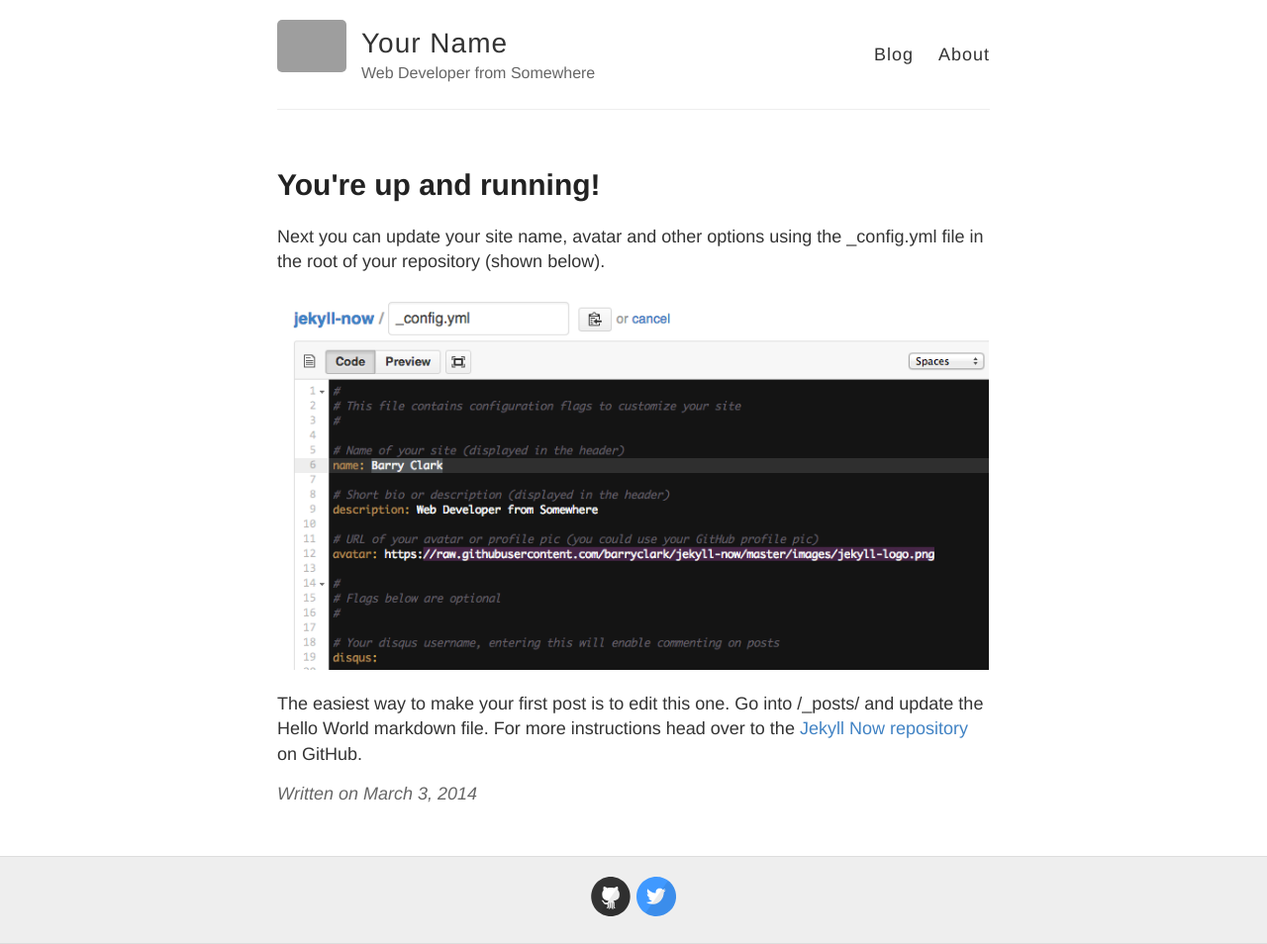
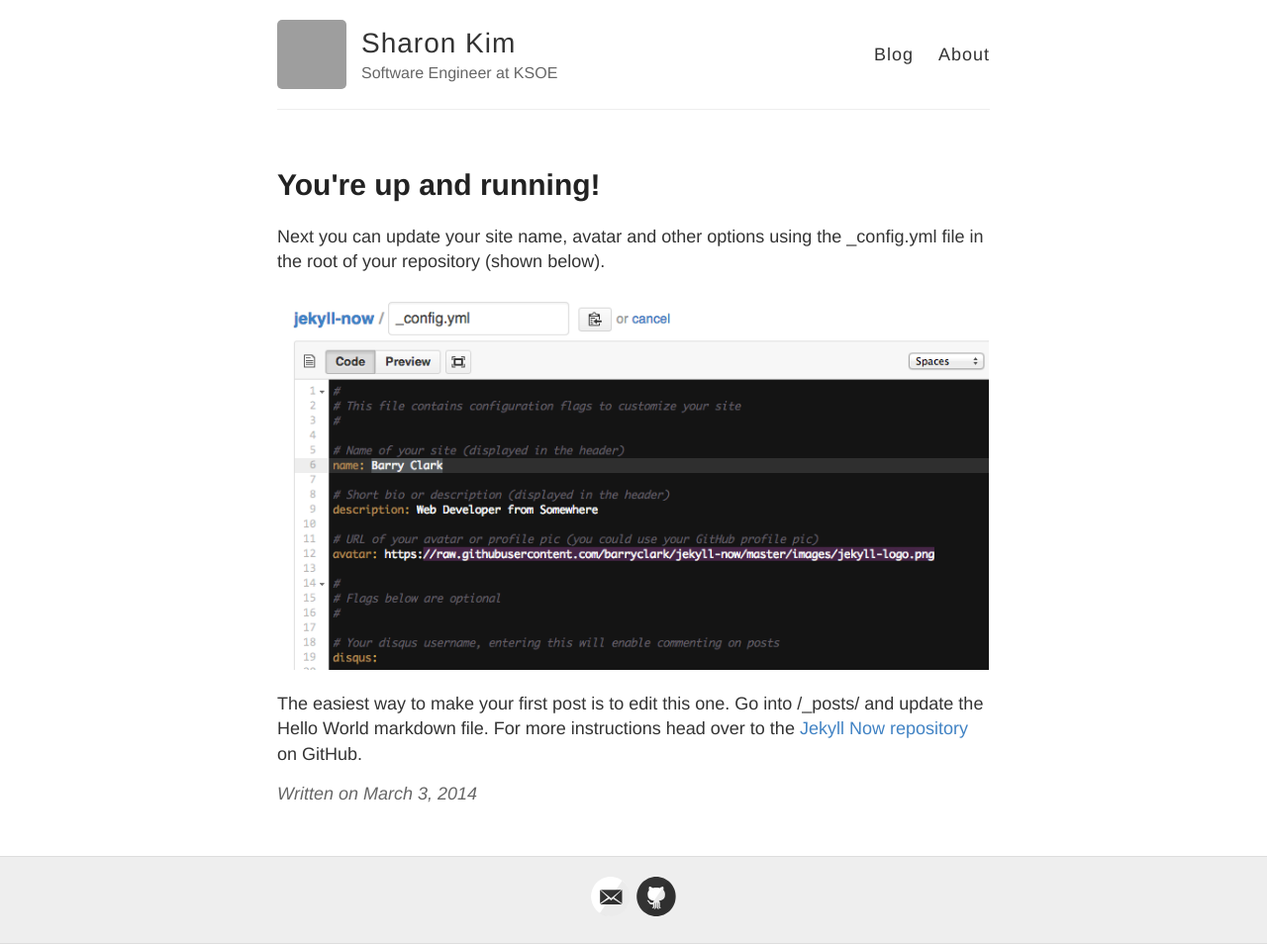
Before and after one commit to ksron/ksron.github.io, a Jekyll site: the page built from _posts/2014-3-3-Hello-World.md, in a window 1280 px wide. Shown: the whole page at 99% size. Built offline with Jekyll 4.4.1, drawn with Linux system fonts in a browser that asks for light colours; comment, search, counter and statistics services are not loaded; part of the change alters nothing that is shown; grey boxes are pictures that could not be loaded.

Commit message:
site configure

```diff
--- a/_config.yml
+++ b/_config.yml
@@ -3,13 +3,13 @@
 #
 
 # Name of your site (displayed in the header)
-name: Your Name
+name: Sharon Kim
 
 # Short bio or description (displayed in the header)
-description: Web Developer from Somewhere
+description: Software Engineer at KSOE
 
 # URL of your avatar or profile pic (you could use your GitHub profile pic)
-avatar: https://raw.githubusercontent.com/barryclark/jekyll-now/master/images/jekyll-logo.png
+avatar: https://avatars0.githubusercontent.com/u/13172933?s=400&u=3ce84647f1ddd4b0572c99f40867e753e816b617&v=4
 
 #
 # Flags below are optional
@@ -18,15 +18,15 @@ avatar: https://raw.githubusercontent.com/barryclark/jekyll-now/master/images/je
 # Includes an icon in the footer for each username you enter
 footer-links:
   dribbble:
-  email:
+  email: kasrlmoojoo@gmail.com
   facebook:
   flickr:
-  github: barryclark/jekyll-now
+  github: ksron/
   instagram:
   linkedin:
   pinterest:
   rss: # just type anything here for a working RSS icon
-  twitter: jekyllrb
+  twitter: #
   stackoverflow: # your stackoverflow profile, e.g. "users/50476/bart-kiers"
   youtube: # channel/<your_long_string> or user/<user-name>
   googleplus: # anything in your profile username that comes after plus.google.com/
@@ -34,14 +34,14 @@ footer-links:
 
 # Enter your Disqus shortname (not your username) to enable commenting on posts
 # You can find your shortname on the Settings page of your Disqus account
-disqus:
+disqus: sr
 
 # Enter your Google Analytics web tracking code (e.g. UA-2110908-2) to activate tracking
 google_analytics:
 
 # Your website URL (e.g. http://barryclark.github.io or http://www.barryclark.co)
 # Used for Sitemap.xml and your RSS feed
-url:
+url: https://ksron.github.io
 
 # If you're hosting your site at a Project repository on GitHub pages
 # (http://yourusername.github.io/repository-name)
```
